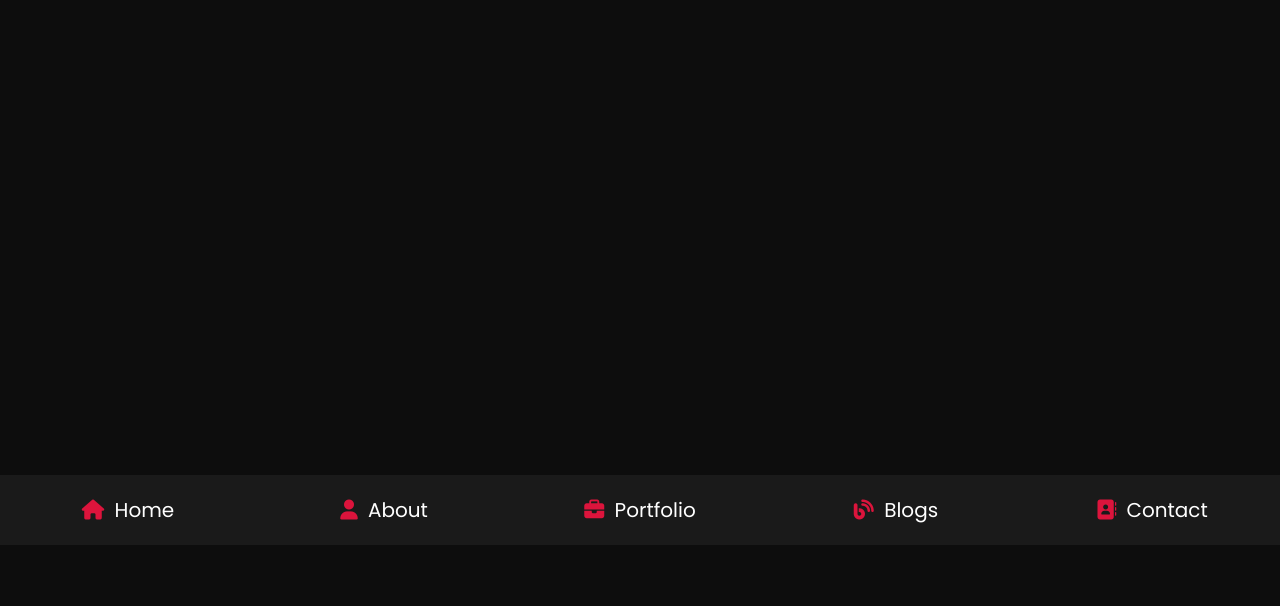
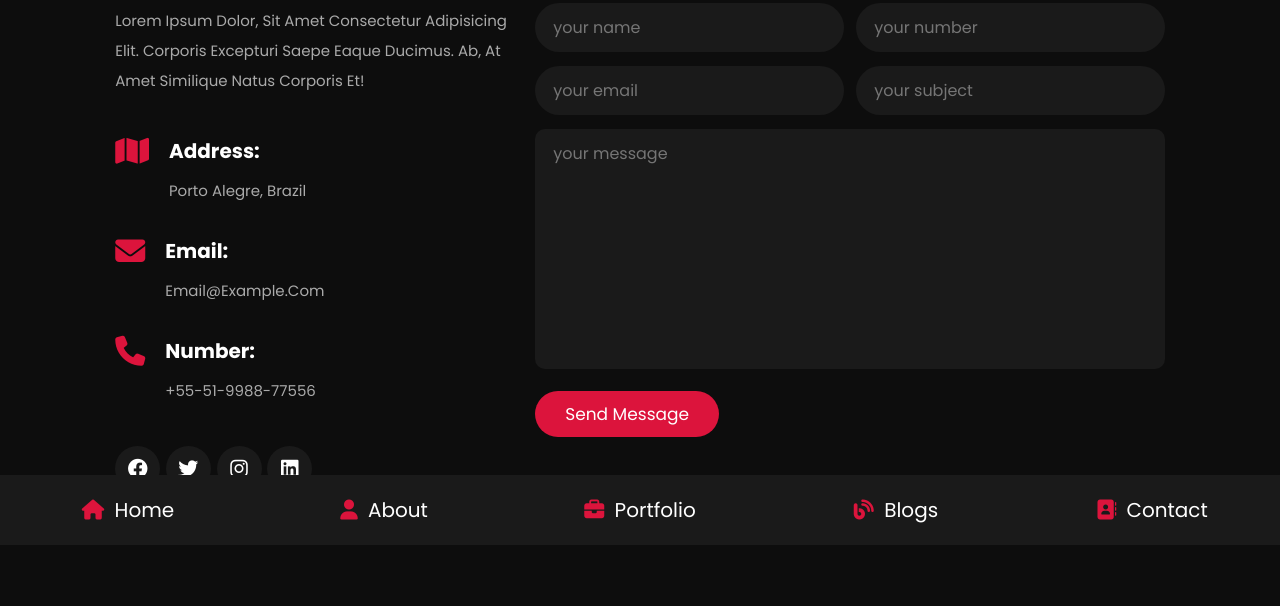
Before and after one commit to lemartins07/portfolio, a plain HTML site: page contact.html in a window 1280 px wide. Shown: the part 255-861 px from the top of the page. Before the commit the page ends 800 px from the top, so only its background shows below. Drawn offline with Linux system fonts and the light colour scheme.

Commit message:
Contact finished

```diff
--- a/contact.html
+++ b/contact.html
@@ -26,6 +26,83 @@
   </nav>
   <!-- navbar section ends -->
 
+  <!-- contact section starts -->
+
+  <section class="contact">
+
+    <h1 class="heading">contact <span>me</span></h1>
+
+    <div class="row">
+
+      <div class="info-container">
+
+        <h1>get in touch</h1>
+
+        <p>Lorem ipsum dolor, sit amet consectetur adipisicing elit. Corporis excepturi saepe eaque ducimus. Ab, at amet
+          similique natus corporis et!</p>
+
+        <div class="box-container">
+
+          <div class="box">
+            <i class="fas fa-map"></i>
+            <div class="info">
+              <h3>address:</h3>
+              <p>porto alegre, brazil</p>
+            </div>
+          </div>
+
+          <div class="box">
+            <i class="fas fa-envelope"></i>
+            <div class="info">
+              <h3>email:</h3>
+              <p>email@example.com</p>
+            </div>
+          </div>
+
+          <div class="box">
+            <i class="fas fa-phone"></i>
+            <div class="info">
+              <h3>number:</h3>
+              <p>+55-51-9988-77556</p>
+            </div>
+          </div>
+
+        </div>
+
+        <div class="share">
+          <a href="" class="fab fa-facebook"></a>
+          <a href="" class="fab fa-twitter"></a>
+          <a href="" class="fab fa-instagram"></a>
+          <a href="" class="fab fa-linkedin"></a>
+        </div>
+
+      </div>
+
+      <form action="">
+
+        <div class="inputBox">
+          <input type="text" placeholder="your name">
+          <input type="number" placeholder="your number">
+        </div>
+
+        <div class="inputBox">
+          <input type="email" placeholder="your email">
+          <input type="text" placeholder="your subject">
+        </div>
+
+        <textarea name="" placeholder="your message" id="" cols="30" rows="10"></textarea>
+
+        <input type="button" value="send message" class="btn">
+
+      </form>
+
+
+    </div>
+
+  </section>
+
+  <!-- contact section ends -->
+
 </body>
 
 </html>
--- a/css/style.scss
+++ b/css/style.scss
@@ -469,6 +469,117 @@ html {
   }
 }
 
+.contact {
+
+  .row {
+    display: flex;
+    align-items: center;
+    flex-wrap: wrap;
+    gap: 2rem;
+
+    .info-container {
+      width: 40rem;
+
+      h1 {
+        font-size: 3rem;
+        text-transform: uppercase;
+        color: $white;
+        padding-bottom: 1rem;
+      }
+
+      p {
+        font-size: 1.5rem;
+        line-height: 2;
+        color: $light-color;
+        padding: 1rem 0;
+      }
+
+      .box-container {
+        padding: 2rem 0;
+
+        .box {
+          display: flex;
+          gap: 2rem;
+          padding: 1rem 0;
+
+          i {
+            font-size: 3rem;
+            color: $crimson;
+          }
+
+          h3 {
+            font-size: 2rem;
+            color: $white;
+          }
+        }
+      }
+
+      .share {
+
+        a {
+          font-size: 2rem;
+          height: 4.5rem;
+          width: 4.5rem;
+          line-height: 4.5rem;
+          border-radius: 50%;
+          background: $light-bg;
+          color: $white;
+          text-align: center;
+          margin-right: .3rem;
+
+          &:hover {
+            background: $crimson;
+          }
+        }
+      }
+    }
+
+    form {
+      flex: 1 1 42rem;
+
+      .inputBox {
+        display: flex;
+        flex-wrap: wrap;
+        justify-content: space-between;
+
+        input {
+          width: 49%;
+        }
+      }
+
+      .inputBox input, textarea {
+        border-radius: 5rem;
+        padding: 1.2rem 1.8rem;
+        font-size: 1.6rem;
+        color: $white;
+        text-transform: none;
+        margin: .7rem 0;
+        background: $light-bg;
+      }
+
+      textarea {
+        width: 100%;
+        border-radius: 1rem;
+        resize: none;
+        height: 24rem;
+      }
+
+      .btn {
+        padding: 1rem 3rem;
+        cursor: pointer;
+
+        &:hover {
+          background: $white;
+          color: $black;
+        }
+      }
+
+    }
+  }
+
+}
+
+
 
 // media queries
 
@@ -522,6 +633,10 @@ html {
       }
     }
   }
+
+  .contact .row form .inputBox input {
+    width: 100%;
+  }
 }
 
 @media (max-width: 450px){
```
Also changed, not shown: css/style.css, 1 other file.
